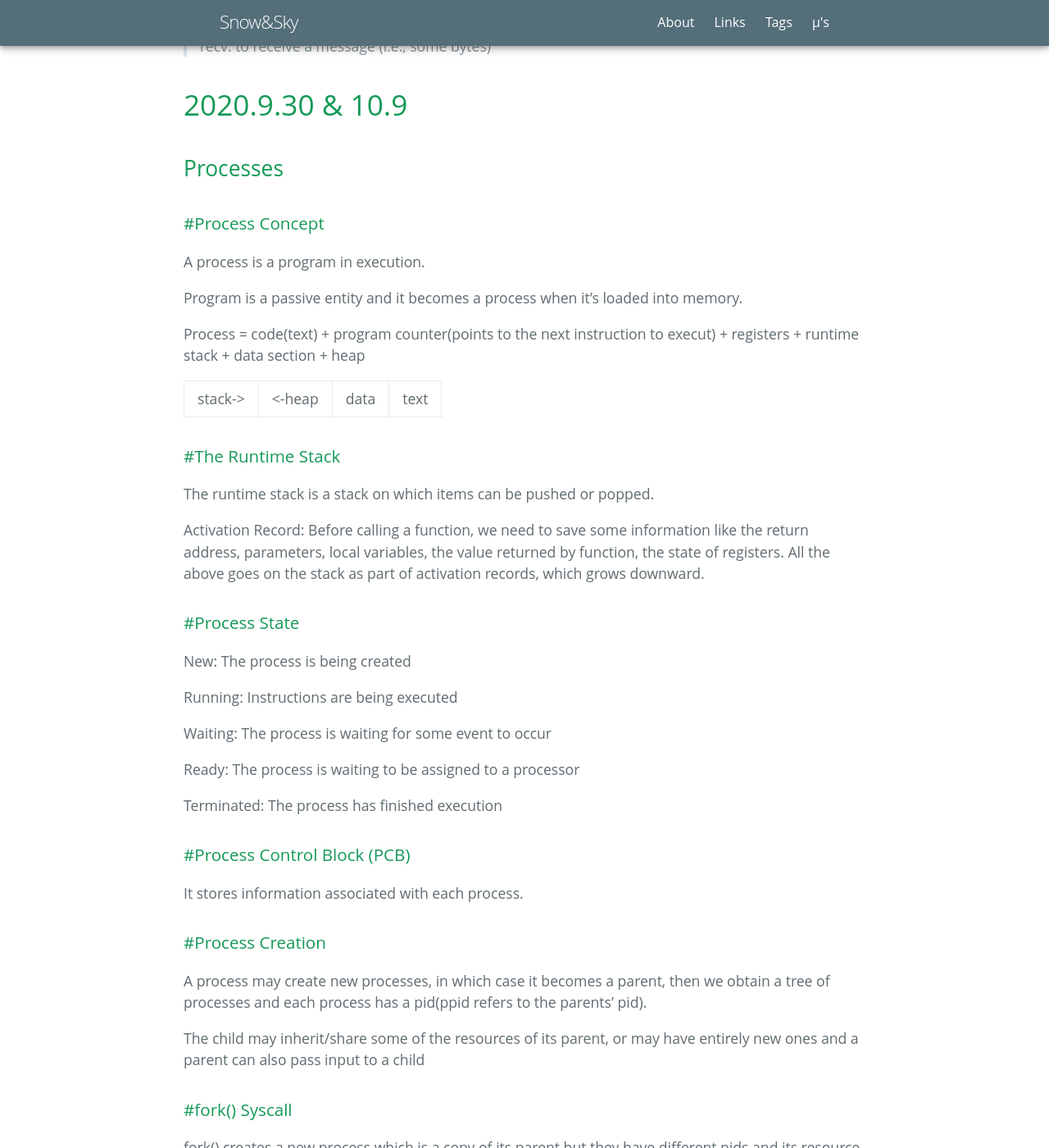
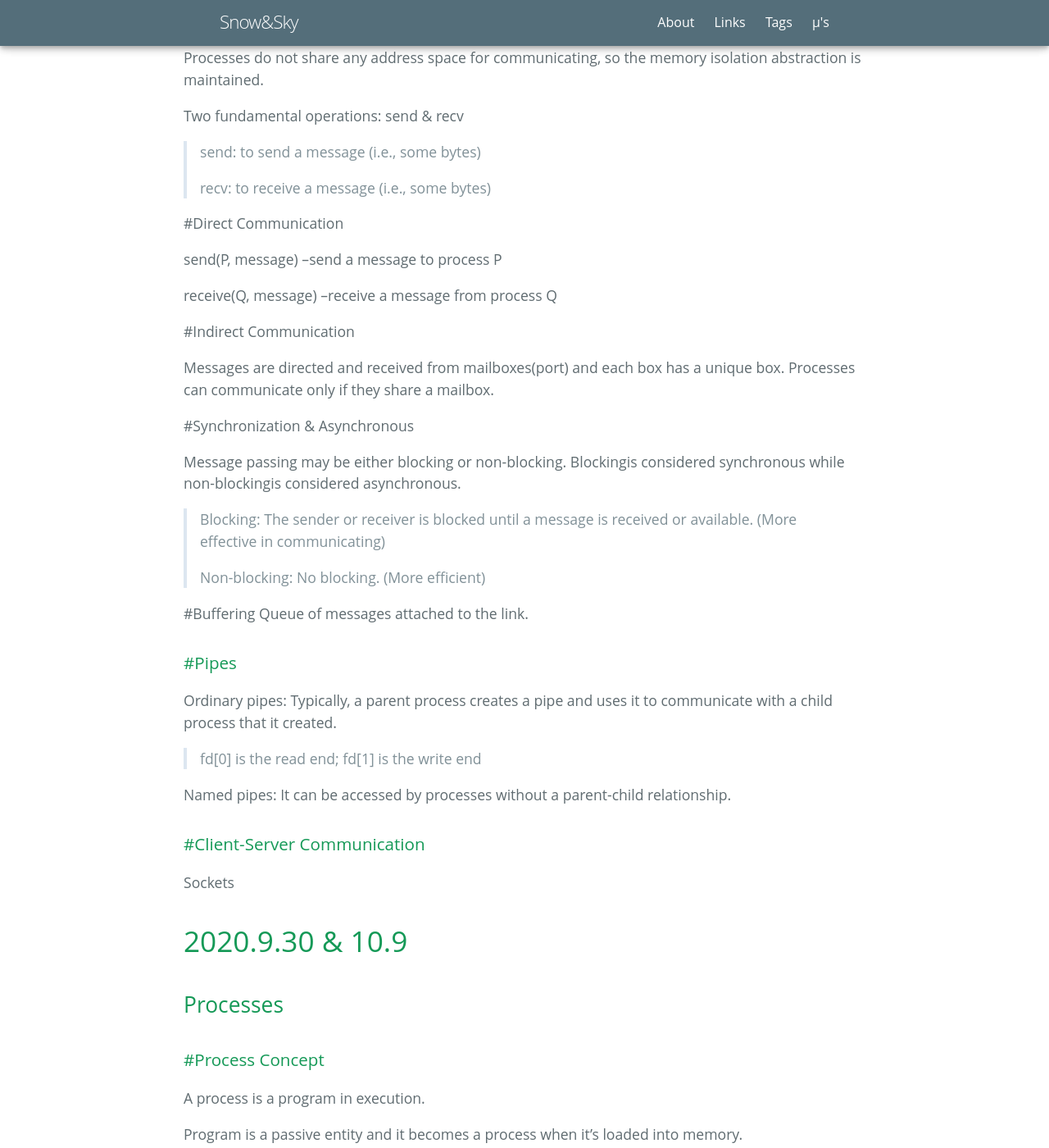
Before and after one commit to NishikinoSky/NishikinoSky.github.io, a Jekyll site: the page built from _posts/2020-10-16-Operating-System.md, in a window 1280 px wide and 1400 px high, scrolled down 1399 px. Shown: the whole window at 82% size. Built offline with Jekyll 4.4.1, drawn with Linux system fonts in a browser that asks for light colours; some web fonts are replaced; some of the changed text lies outside the part shown.

Commit message:
Update 2020-10-16-Operating-System.md

```diff
--- a/_posts/2020-10-16-Operating-System.md
+++ b/_posts/2020-10-16-Operating-System.md
@@ -36,8 +43,36 @@ Two fundamental operations: send & recv
 >
 >recv: to receive a message (i.e., some bytes)
 
+#Direct Communication
 
+send(P, message) –send a message to process P
 
+receive(Q, message) –receive a message from process Q
+
+#Indirect Communication
+
+Messages are directed and received from mailboxes(port) and each box has a unique box. Processes can communicate only if they share a mailbox.
+
+#Synchronization & Asynchronous
+
+Message passing may be either blocking or non-blocking. Blockingis considered synchronous while non-blockingis considered asynchronous.
+
+> Blocking: The sender or receiver is blocked until a message is received or available. (More effective in communicating)
+>
+> Non-blocking: No blocking. (More efficient)
+
+#Buffering
+Queue of messages attached to the link.
+
+### #Pipes
+Ordinary pipes: Typically, a parent process creates a pipe and uses it to communicate with a child process that it created.
+
+>fd[0] is the read end; fd[1] is the write end
+
+Named pipes: It can be accessed by processes without a parent-child relationship.
+
+### #Client-Server Communication
+Sockets
 
 
 # 2020.9.30 & 10.9
@@ -128,12 +163,12 @@ In this case, the orphan is “adopted” by the process with pid 1.
 
 ## OS Structures
 
-## #Why Applications are Operating System Specific
+### #Why Applications are Operating System Specific
 Because each operating system provides its own unique system calls.
 
 Application Binary Interface (ABI): architecture equivalent of API, defines how different components of binary code can interface for a given operating system on a given architecture, CPU, etc.
 
-## #Operating System Design and Implementation
+### #Operating System Design and Implementation
 
 Policy: What will be done? | Mechanism: How to do it?
 
@@ -141,7 +176,7 @@ Policy: What will be done? | Mechanism: How to do it?
 
 An important principle: The separation of policy from mechanism
 
-## #Implementation
+### #Implementation
 
 
 # 2020.9.23 & 9.25
```
Also changed, not shown: other parts of _posts/2020-10-16-Operating-System.md (+9 -2 lines).
